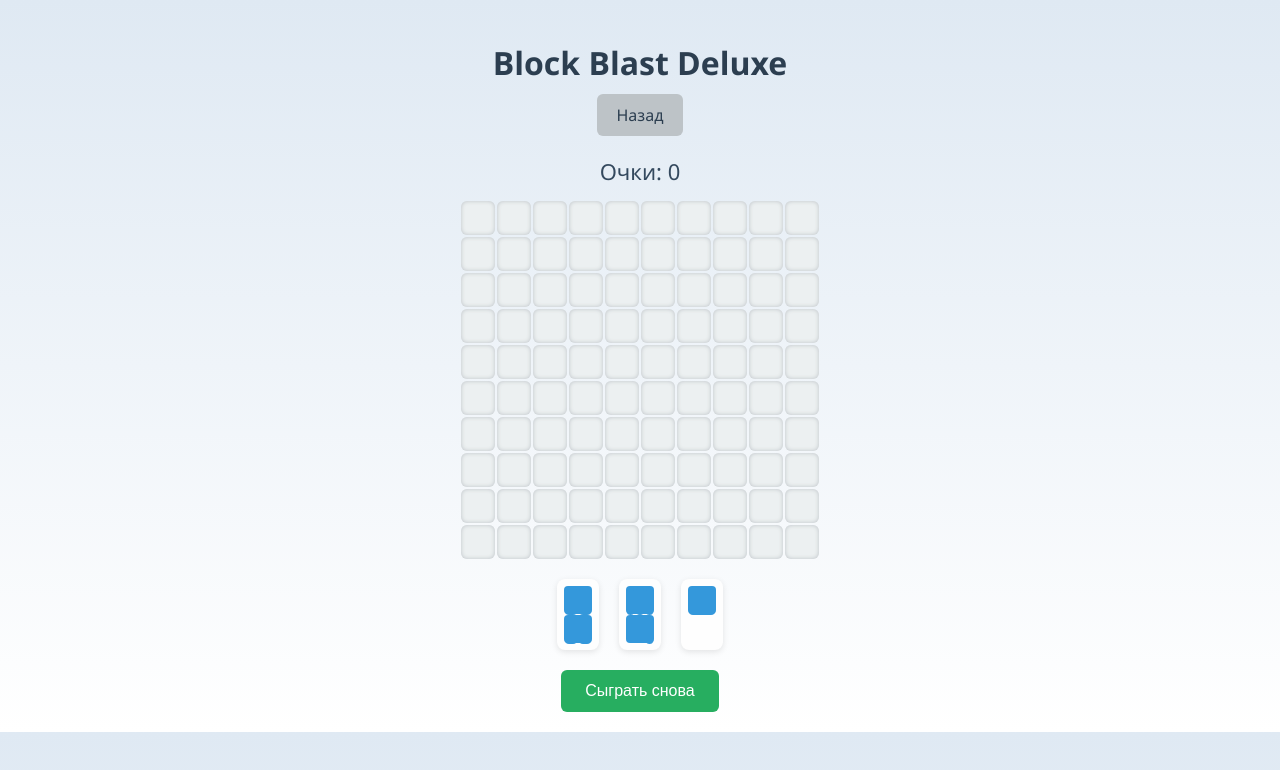
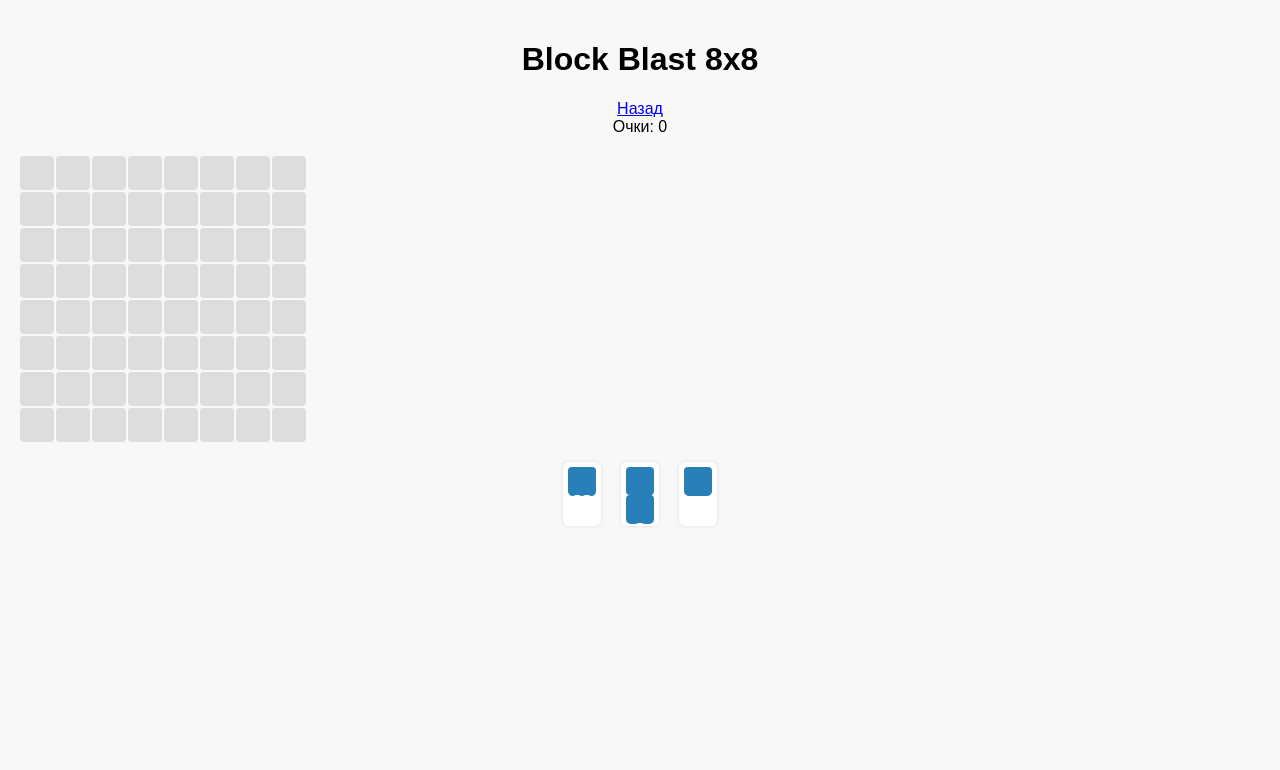
Before and after one commit to xflerix/Times, a plain HTML site: page game.html in a window 1280 px wide. Drawn offline with Linux system fonts and the light colour scheme.

Commit message:
Add files via upload

```diff
--- a/game.html
+++ b/game.html
@@ -3,144 +3,80 @@
 <head>
   <meta charset="UTF-8" />
   <meta name="viewport" content="width=device-width, initial-scale=1.0" />
-  <title>Block Blast Deluxe</title>
+  <title>Block Blast 8x8</title>
   <style>
+    body {
+      font-family: sans-serif;
+      background: #f8f8f8;
+      text-align: center;
+      margin: 0;
+      padding: 20px;
+    }
+    #grid {
+      display: grid;
+      grid-template-columns: repeat(8, 34px);
+      grid-template-rows: repeat(8, 34px);
+      gap: 2px;
+      margin: 20px auto;
+    }
+    .cell {
+      width: 34px;
+      height: 34px;
+      background: #ddd;
+      border-radius: 4px;
+    }
+    .filled {
+      background: #3498db;
+    }
+    #blocks {
+      display: flex;
+      justify-content: center;
+      gap: 20px;
+      flex-wrap: wrap;
+    }
     .block {
       display: inline-grid;
       grid-auto-rows: 28px;
-      background: #fefefe;
-      border-radius: 8px;
-      box-shadow: 0 2px 6px rgba(0,0,0,0.1);
+      padding: 4px;
+      background: white;
+      border-radius: 6px;
+      box-shadow: 0 0 4px rgba(0,0,0,0.1);
       cursor: grab;
     }
     .block-row {
       display: flex;
     }
-
-    body {
-      font-family: 'Segoe UI', sans-serif;
-      background: linear-gradient(to bottom, #dfe9f3, #ffffff);
-      display: flex;
-      flex-direction: column;
-      align-items: center;
-      margin: 0;
-      padding: 20px;
-    }
-    h1 {
-      color: #2c3e50;
-      margin-bottom: 10px;
-    }
-    #score {
-      font-size: 22px;
-      margin-bottom: 15px;
-      color: #34495e;
-    }
-    #grid {
-      display: grid;
-      grid-template-columns: repeat(10, 34px);
-      grid-template-rows: repeat(10, 34px);
-      gap: 2px;
-      margin-bottom: 20px;
-    }
-    .cell {
-      width: 34px;
-      height: 34px;
-      background-color: #ecf0f1;
-      border-radius: 6px;
-      box-shadow: inset 0 0 4px #bdc3c7;
-    }
-    .filled {
-      background-color: #2980b9;
-      box-shadow: 0 2px 5px rgba(0, 0, 0, 0.2);
-      transition: transform 0.2s;
-      animation: fadeIn 0.3s;
-    }
-    @keyframes fadeIn {
-      from { opacity: 0; transform: scale(0.7); }
-      to { opacity: 1; transform: scale(1); }
-    }
-    #blocks {
-      display: flex;
-      flex-wrap: wrap;
-      gap: 20px;
-      justify-content: center;
-    }
-    .block {
-      display: inline-block;
-      padding: 6px;
-      background: #fefefe;
-      border-radius: 8px;
-      box-shadow: 0 2px 6px rgba(0,0,0,0.1);
-      cursor: grab;
-    }
     .block div {
       width: 28px;
       height: 28px;
-      background-color: #3498db;
+      background: #2980b9;
       margin: 1px;
       border-radius: 4px;
-    }
-    .hidden {
-      display: none;
-    }
-    #restart-btn {
-      margin-top: 20px;
-      padding: 12px 24px;
-      font-size: 16px;
-      background-color: #27ae60;
-      color: white;
-      border: none;
-      border-radius: 6px;
-      cursor: pointer;
-    }
-    @media (max-width: 600px) {
-      #grid {
-        grid-template-columns: repeat(10, 26px);
-        grid-template-rows: repeat(10, 26px);
-      }
-      .cell {
-        width: 26px;
-        height: 26px;
-      }
-      .block div {
-        width: 20px;
-        height: 20px;
-      }
     }
   </style>
 </head>
 <body>
-  <h1>Block Blast Deluxe</h1>
-    <a href="index.html" style="
-      margin-bottom: 20px;
-      padding: 10px 20px;
-      background: #bdc3c7;
-      color: #2c3e50;
-      text-decoration: none;
-      border-radius: 6px;
-      font-size: 16px;
-      display: inline-block;
-    ">Назад</a>
+  <h1>Block Blast 8x8</h1>
+  <a href="index.html">Назад</a>
   <div id="score">Очки: 0</div>
   <div id="grid"></div>
   <div id="blocks"></div>
-  <button id="restart-btn">Сыграть снова</button>
+
   <script>
+    const gridSize = 8;
+    const grid = document.getElementById('grid');
+    const blocksContainer = document.getElementById('blocks');
+    const scoreDisplay = document.getElementById('score');
+    let score = 0;
+
     const soundPlace = new Audio('place.mp3');
     const soundClear = new Audio('line.mp3');
     const soundEnd = new Audio('end.mp3');
 
-    const gridSize = 10;
-    const grid = document.getElementById('grid');
-    const blocksContainer = document.getElementById('blocks');
-    const scoreDisplay = document.getElementById('score');
-    const restartBtn = document.getElementById('restart-btn');
-    let score = 0;
-
     const blockShapes = [
       [[1]], [[1,1]], [[1],[1]], [[1,1,1]], [[1],[1],[1]], [[1,1],[1,1]],
       [[1,1,0],[0,1,1]], [[0,1,1],[1,1,0]], [[1,1,1],[0,1,0]], [[1,0],[1,1]],
-      [[0,1],[1,1]], [[1,1,1,1]], [[1],[1],[1],[1]], [[1,1,1],[1,0,0]], [[1,1,1],[0,0,1]]
+      [[0,1],[1,1]]
     ];
 
     const cells = [];
@@ -174,6 +110,7 @@ const soundEnd = new Audio('end.mp3');
         }
       }
       coords.forEach(c => c.classList.add('filled'));
+      soundPlace.play();
       return true;
     }
 
@@ -196,9 +133,8 @@ const soundEnd = new Audio('end.mp3');
         }
       }
       if (cleared > 0) {
-        score += cleared * 10;
+        score += cleared * 5;
         soundClear.play();
-        updateScore();
         updateScore();
       }
     }
@@ -213,7 +149,7 @@ const soundEnd = new Audio('end.mp3');
       block.dataset.shape = JSON.stringify(shape);
       shape.forEach(row => {
         const rowDiv = document.createElement('div');
-        rowDiv.classList.add("block-row");
+        rowDiv.classList.add('block-row');
         row.forEach(cell => {
           const el = document.createElement('div');
           if (!cell) el.style.visibility = 'hidden';
@@ -231,7 +167,6 @@ const soundEnd = new Audio('end.mp3');
         document.body.appendChild(preview);
         e.dataTransfer.setDragImage(preview, 0, 0);
         setTimeout(() => document.body.removeChild(preview), 0);
-
       });
       blocksContainer.appendChild(block);
     }
@@ -273,25 +208,14 @@ const soundEnd = new Audio('end.mp3');
 
     function showGameOver() {
       const msg = document.createElement('div');
-      msg.id = 'game-over-msg';
       msg.textContent = 'Игра окончена!';
-      msg.style.fontSize = '28px';
+      msg.style.fontSize = '24px';
       msg.style.color = '#c0392b';
       msg.style.marginTop = '20px';
       document.body.appendChild(msg);
       blocksContainer.innerHTML = '';
-      restartBtn.style.display = 'inline-block';
+      soundEnd.play();
     }
-
-    restartBtn.addEventListener('click', () => {
-      cells.forEach(cell => cell.classList.remove('filled'));
-      const msg = document.getElementById('game-over-msg');
-      if (msg) msg.remove();
-      score = 0;
-      updateScore();
-      generateBlocks();
-      restartBtn.style.display = 'none';
-    });
 
     cells.forEach(cell => {
       cell.addEventListener('dragover', e => e.preventDefault());
@@ -299,17 +223,14 @@ const soundEnd = new Audio('end.mp3');
         e.preventDefault();
         const shape = JSON.parse(e.dataTransfer.getData('shape'));
         const success = placeShape(parseInt(cell.dataset.index), shape);
-
         if (success) {
-  soundPlace.play();
-  clearLines();
-  e.target.closest('.block').classList.add('hidden');
-
           clearLines();
           e.target.closest('.block').classList.add('hidden');
           if ([...blocksContainer.children].every(el => el.classList.contains('hidden'))) {
             generateBlocks();
-            if (checkGameOver()) { soundEnd.play(); showGameOver(); }
+            if (checkGameOver()) {
+              showGameOver();
+            }
           }
         }
       });
```
Lines whose indentation alone changed are shown as unchanged.
